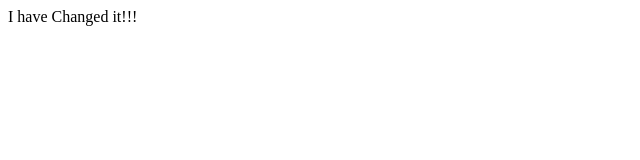
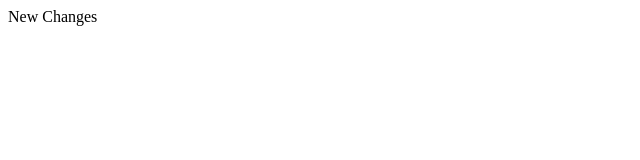
Before and after one commit to atharva2001/Assess1, a plain HTML site: page index.html in a window 1280 px wide. Shown: the full height of the page, 0-640 px from the left. Drawn offline with Linux system fonts and the light colour scheme.

Commit message:
Update index.html

```diff
--- a/index.html
+++ b/index.html
@@ -2,6 +2,6 @@
   <head>
   </head>
   <body>
-  I have Changed it!!!
+  New Changes
   </body>
  </html>
```
